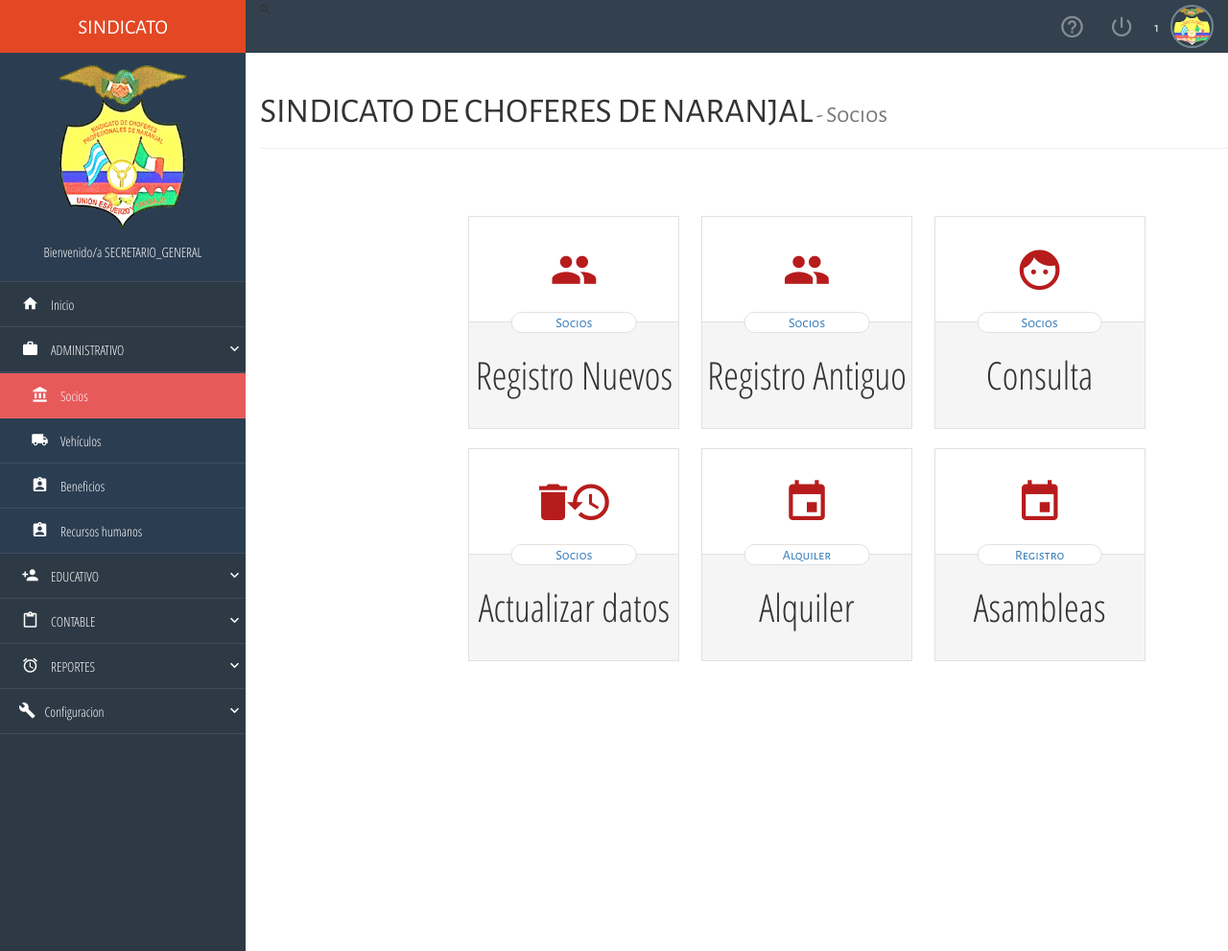
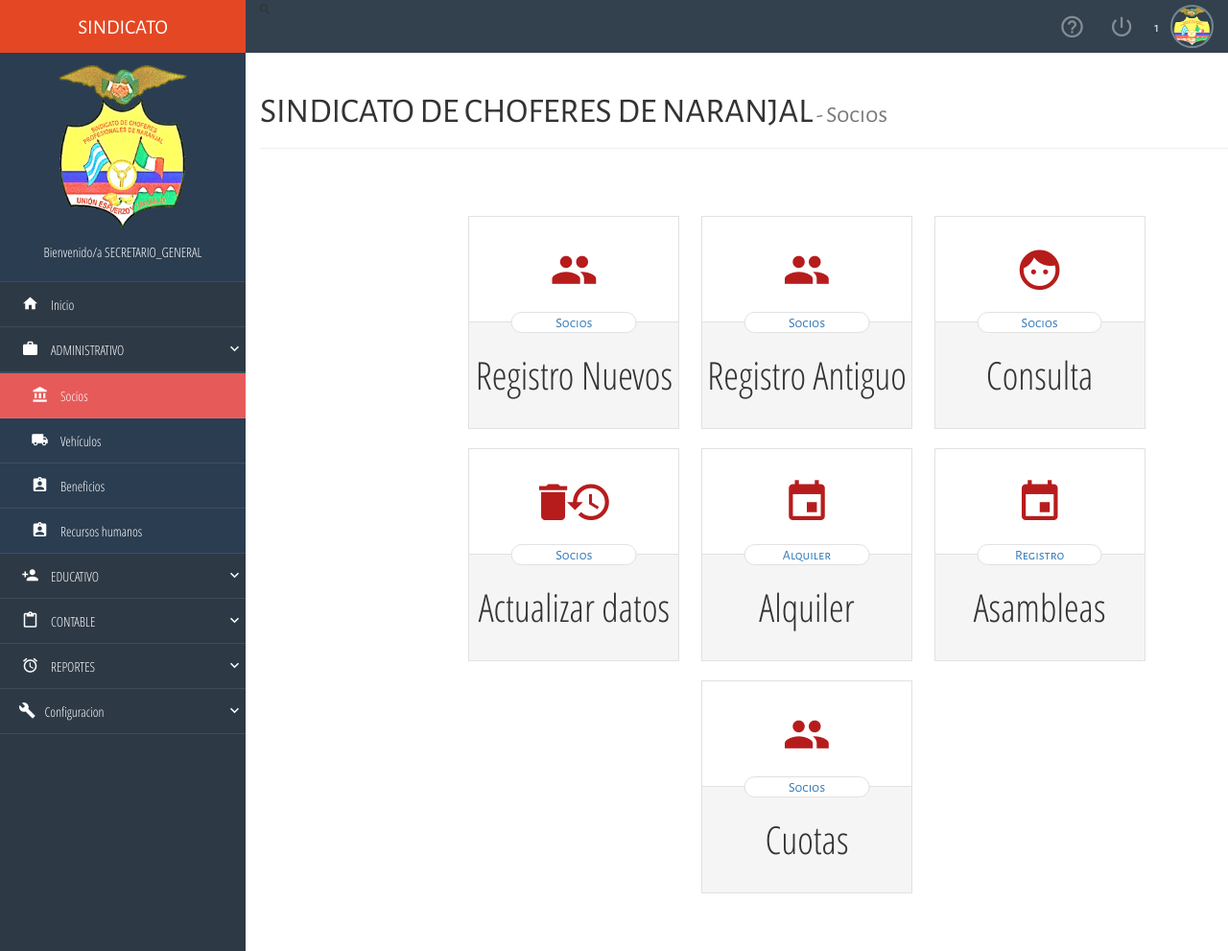
Before and after one commit to jeanpier27/proyectosind, a PHP site: page /socios.php in a window 1280 px wide. Shown: the whole page at 96% size. Run offline with PHP 8.4, Linux system fonts and the light colour scheme; the visitor is signed in with stand-in values (Sample User, id 1); some libraries are stand-ins or nearby versions; some web fonts are replaced.

Commit message:
arreglo para socios

```diff
--- a/socios.php
+++ b/socios.php
@@ -86,6 +86,11 @@ require_once('login/cerrar_sesion.php');
                 <div class="tile-icon full-reset"><i class="zmdi zmdi-calendar"></i></div>
                 <div class="tile-name all-tittles"><a href="asambleas.php">Registro</a></div>
                 <div class="tile-num full-reset">Asambleas</div>
+            </article><br>
+             <article class="tile">
+                <div class="tile-icon full-reset"><i class="zmdi zmdi-accounts"></i></div>
+                <div class="tile-name all-tittles"><a href="confcuotassocio.php" id="addsocio">Socios</a></div>
+                <div class="tile-num full-reset">Cuotas</div>
             </article>
 
            <!--  <article class="tile">
--- a/updateusuario.php
+++ b/updateusuario.php
@@ -135,8 +135,9 @@ require_once('login/cerrar_sesion.php');
                         $descripcion = $_POST['descripcion'];
                         $tipo = $_POST['tipo_usuario'];
                         $estado = $_POST['estado'];
+                        $acceso = $_POST['acceso'];
 
-                        $query="update tb_usuarios set contraseña='".$descripcion."',id_tipo_usuario='".$tipo."',estado='".$estado."' where id_usuarios=".$id_per;
+                        $query="update tb_usuarios set contraseña='".$descripcion."',id_tipo_usuario='".$tipo."',estado='".$estado."', acceso='".$acceso."' where id_usuarios=".$id_per;
                         $a=$conexion->query($query);
                         if($a){
                           echo '<script type="text/javascript">swal({title: "ok", text: "Actualizacion con exito...!", type: "success", showCancelButton: true,  confirmButtonText: "Aceptar!",  closeOnConfirm: false},function(){  location.href="updateusuario.php";});</script>';
```
